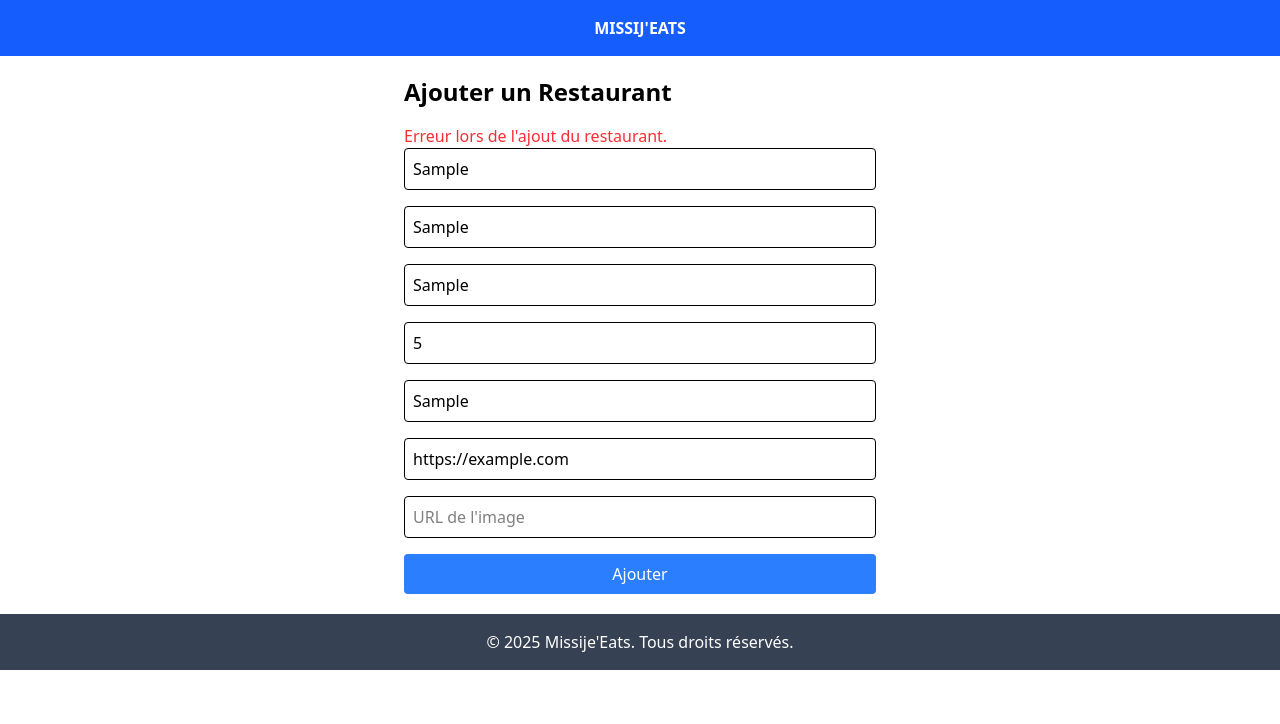
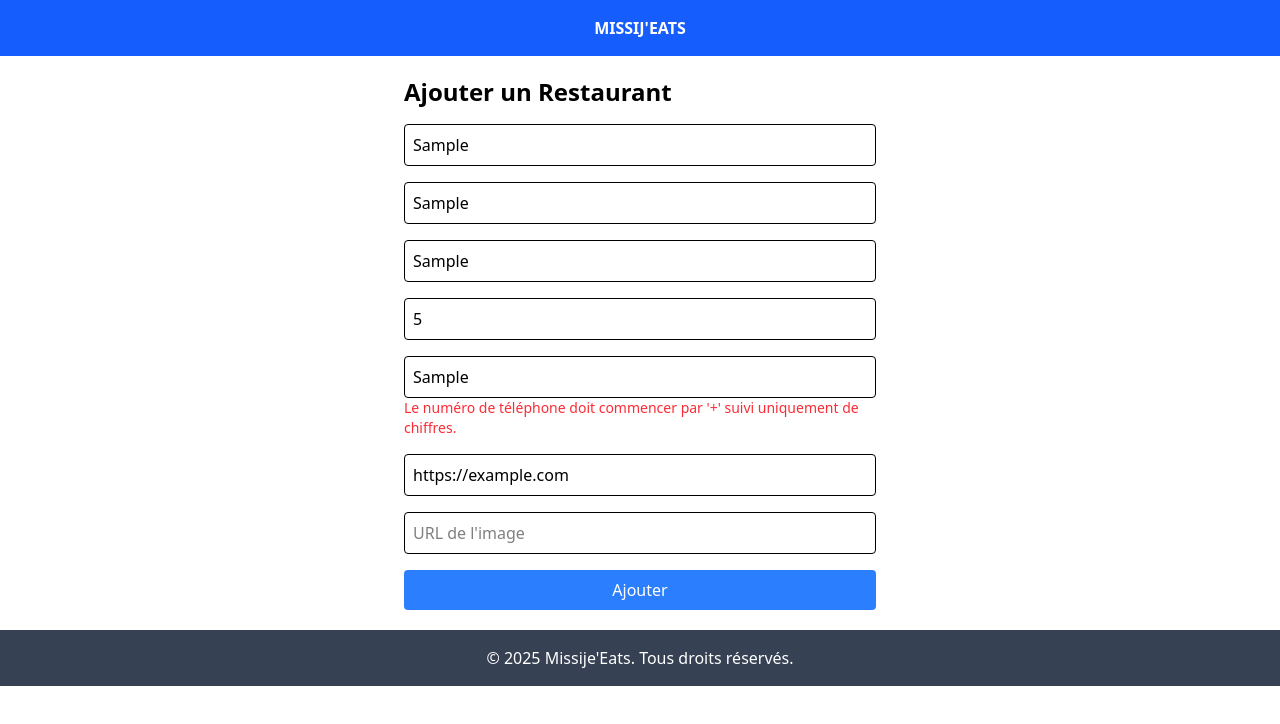
Before and after one commit to Valtikss/training-react-express, a React (Vite) app in the folder client/: page /add in a window 1280 px wide. Both pictures are taken after typing "Sample", "Sample", "Sample", "5", "Sample", "https://example.com" into the empty fields and a click on the button "Ajouter". Shown: the top 724 px of the page. Built offline with nearby package versions, Linux system fonts and the light colour scheme; no server answers.

Commit message:
exo8-fait

```diff
--- a/client/src/pages/AddRestaurant.jsx
+++ b/client/src/pages/AddRestaurant.jsx
@@ -15,6 +15,27 @@ const AddRestaurant = () => {
     });
 
     const [error, setError] = useState(null);
+    const [formErrors, setFormErrors] = useState({});
+
+    const validateForm = () => {
+        let errors = {};
+        if (!formData.name.trim()) errors.name = "Le nom est obligatoire et ne contient pas que des espaces.";
+        if (!formData.address.trim()) errors.address = "L'adresse est obligatoire et ne contient pas que des espaces.";
+        if (!formData.cuisine.trim()) errors.cuisine = "Le type de cuisine est obligatoire et ne contient pas que des espaces.";
+        if (!formData.rating || (formData.rating < 0 || formData.rating > 5)) {
+            errors.rating = "La note doit être entre 0 et 5.";
+        }
+        const phoneRegex = /^\+\d+$/;
+        if (formData.phone && !phoneRegex.test(formData.phone)) {
+            errors.phone = "Le numéro de téléphone doit commencer par '+' suivi uniquement de chiffres.";
+        }
+        if (formData.website && !formData.website.startsWith("https://")) {
+            errors.website = "L'URL du site web doit commencer par 'https://'.";
+        }
+
+        setFormErrors(errors);
+        return Object.keys(errors).length === 0;
+    };
 
     const handleChange = (e) => {
         setFormData({ ...formData, [e.target.name]: e.target.value });
@@ -23,6 +44,8 @@ const AddRestaurant = () => {
     const handleSubmit = async (e) => {
         e.preventDefault();
         setError(null);
+
+        if (!validateForm()) return;
 
         try {
             const newRestaurant = await addRestaurant(formData);
@@ -43,12 +66,36 @@ const AddRestaurant = () => {
             {error && <p className="text-red-500">{error}</p>}
 
             <form onSubmit={handleSubmit} className="space-y-4">
-                <input type="text" name="name" placeholder="Nom" value={formData.name} onChange={handleChange} className="border p-2 rounded w-full" required />
-                <input type="text" name="address" placeholder="Adresse" value={formData.address} onChange={handleChange} className="border p-2 rounded w-full" required />
-                <input type="text" name="cuisine" placeholder="Type de cuisine" value={formData.cuisine} onChange={handleChange} className="border p-2 rounded w-full" required />
-                <input type="number" name="rating" placeholder="Note (1-5)" value={formData.rating} onChange={handleChange} className="border p-2 rounded w-full" />
-                <input type="text" name="phone" placeholder="Téléphone" value={formData.phone} onChange={handleChange} className="border p-2 rounded w-full" />
-                <input type="url" name="website" placeholder="Site web" value={formData.website} onChange={handleChange} className="border p-2 rounded w-full" />
+                <div>
+                    <input type="text" name="name" placeholder="Nom" value={formData.name} onChange={handleChange} className="border p-2 rounded w-full" />
+                    {formErrors.name && <p className="text-red-500 text-sm">{formErrors.name}</p>}
+                </div>
+
+                <div>
+                    <input type="text" name="address" placeholder="Adresse" value={formData.address} onChange={handleChange} className="border p-2 rounded w-full" />
+                    {formErrors.address && <p className="text-red-500 text-sm">{formErrors.address}</p>}
+                </div>
+
+                <div>
+                    <input type="text" name="cuisine" placeholder="Type de cuisine" value={formData.cuisine} onChange={handleChange} className="border p-2 rounded w-full" />
+                    {formErrors.cuisine && <p className="text-red-500 text-sm">{formErrors.cuisine}</p>}
+                </div>
+
+                <div>
+                    <input type="number" name="rating" placeholder="Note (0-5)" value={formData.rating} onChange={handleChange} className="border p-2 rounded w-full" />
+                    {formErrors.rating && <p className="text-red-500 text-sm">{formErrors.rating}</p>}
+                </div>
+
+                <div>
+                    <input type="text" name="phone" placeholder="Téléphone" value={formData.phone} onChange={handleChange} className="border p-2 rounded w-full" />
+                    {formErrors.phone && <p className="text-red-500 text-sm">{formErrors.phone}</p>}
+                </div>
+
+                <div>
+                    <input type="url" name="website" placeholder="Site web" value={formData.website} onChange={handleChange} className="border p-2 rounded w-full" />
+                    {formErrors.website && <p className="text-red-500 text-sm">{formErrors.website}</p>}
+                </div>
+
                 <input type="url" name="image" placeholder="URL de l'image" value={formData.image} onChange={handleChange} className="border p-2 rounded w-full" />
 
                 <button type="submit" className="bg-blue-500 text-white px-4 py-2 rounded w-full">Ajouter</button>
```
Also changed, not shown: 1 other file (tests, documents, lock files or other folders).
